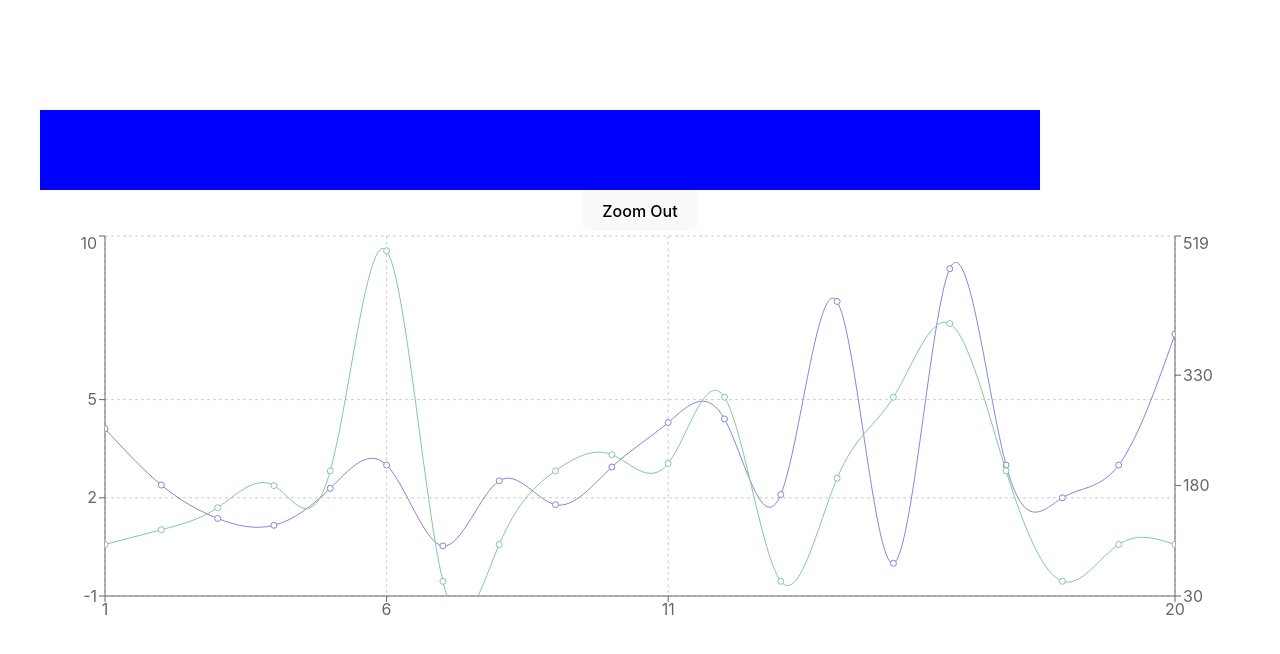
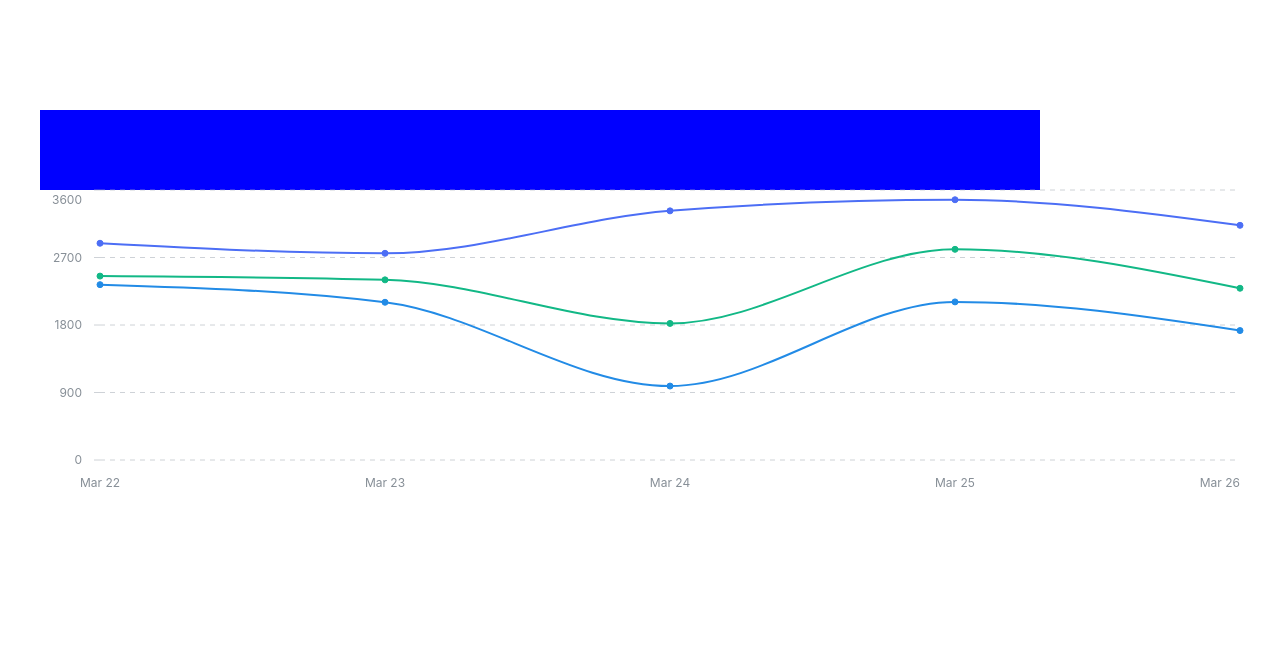
Before and after one commit to ivanISC95/testing, a React (Vite) app: page / in a window 1280 px wide. Shown: the top 654 px of the page. Built offline with nearby package versions, Linux system fonts and the light colour scheme.

Commit message:
Add mantine graphs

```diff
--- a/src/App.tsx
+++ b/src/App.tsx
@@ -1,11 +1,6 @@
 import './App.css'
-
-import { Plotly } from './Librerias/Plotly/Plotly'
-import { Recharts } from './Librerias/Recharts/Recharts'
-import { chartJS } from './Librerias/ChartJS/chartJS'
-import { PruebaCharts } from './Librerias/ChartJS/PruebaCharts'
-import { Apex } from './Librerias/Apexcharts/Apex'
-import { RechartsZoom } from './Librerias/Recharts/RechartsZoom'
+import '@mantine/charts/styles.css';
+import { MantineGraph } from './Librerias/Mantine/MantineGraph'
 function App() {
 
   return (
@@ -13,12 +8,13 @@ function App() {
       <div style={{ width: '1000px', height: '5rem', background: 'blue' }}>
 
       </div>
-      <section style={{ width: '1200px', height: '500px', background: 'white' }}>
-        <Recharts />
+      <section style={{ width: '1200px', height: '500px', background: '' }}>
+        {/* <Recharts /> */}
         {/* <RechartsZoom /> */}
         {/* <Plotly /> */}
         {/* <PruebaCharts /> */}
         {/* <Apex /> */}
+        <MantineGraph />
       </section>
     </>
   )
--- /dev/null
+++ b/src/Librerias/Mantine/MantineGraph.tsx
@@ -0,0 +1,52 @@
+import React from 'react'
+import { LineChart } from '@mantine/charts';
+
+export const MantineGraph = () => {
+  const data = [
+    {
+      date: 'Mar 22',
+      Apples: 2890,
+      Oranges: 2338,
+      Tomatoes: 2452,
+    },
+    {
+      date: 'Mar 23',
+      Apples: 2756,
+      Oranges: 2103,
+      Tomatoes: 2402,
+    },
+    {
+      date: 'Mar 24',
+      Apples: 3322,
+      Oranges: 986,
+      Tomatoes: 1821,
+    },
+    {
+      date: 'Mar 25',
+      Apples: 3470,
+      Oranges: 2108,
+      Tomatoes: 2809,
+    },
+    {
+      date: 'Mar 26',
+      Apples: 3129,
+      Oranges: 1726,
+      Tomatoes: 2290,
+    },
+  ];
+  return (
+    <section>
+      <LineChart
+      h={300}
+      data={data}
+      dataKey="date"
+      tooltipAnimationDuration={200}
+      series={[
+        { name: 'Apples', color: 'indigo.6' },
+        { name: 'Oranges', color: 'blue.6' },
+        { name: 'Tomatoes', color: 'teal.6' },
+      ]}
+    />
+    </section>
+  )
+}
--- a/src/main.tsx
+++ b/src/main.tsx
@@ -1,10 +1,15 @@
-import { StrictMode } from 'react'
-import { createRoot } from 'react-dom/client'
-import App from './App.tsx'
-import './index.css'
+import { StrictMode } from 'react';
+import { createRoot } from 'react-dom/client';
+import App from './App.tsx';
+import { MantineProvider } from '@mantine/core'; // Importa MantineProvider
+import '@mantine/core/styles.css';
+import '@mantine/charts/styles.css'; // Agrega el import de los estilos de Mantine Charts
+import './index.css';
 
 createRoot(document.getElementById('root')!).render(
   <StrictMode>
-    <App />
+    <MantineProvider >
+      <App />
+    </MantineProvider>
   </StrictMode>,
-)
+);
```
Also changed, not shown: package.json (+17 -17 lines), 1 other file (tests, documents, lock files or other folders).
